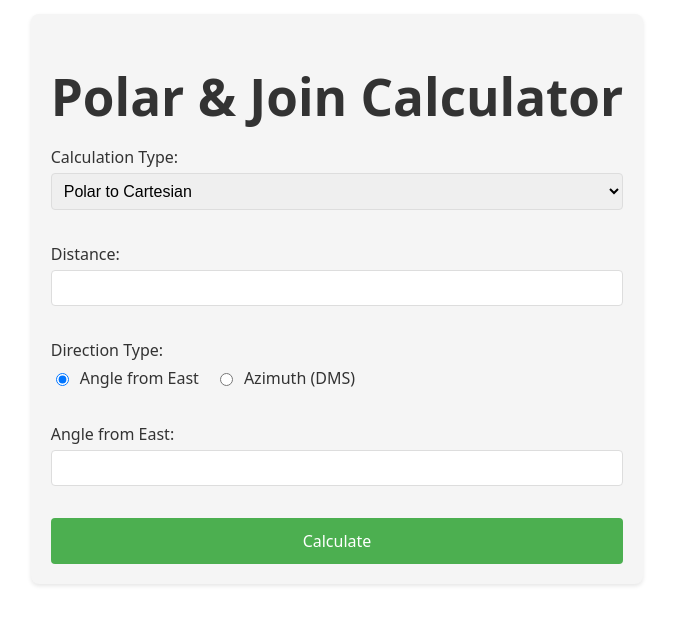
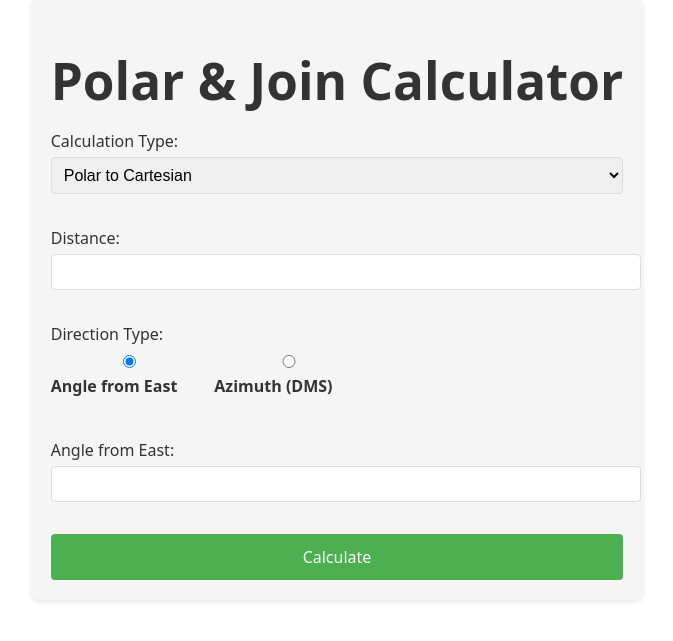
Before and after one commit to tonimwas/polar-join, a React (Vite) app in the folder frontend/: page / in a window 1280 px wide. Shown: the part 101-742 px from the top of the page, without its empty margins (303-976 px from the left). Built offline with nearby package versions, Linux system fonts and the light colour scheme.

Commit message:
Fix: Only validate angle/azimuth for polar method2

```diff
--- a/frontend/src/App.css
+++ b/frontend/src/App.css
@@ -42,35 +42,20 @@ h1 {
   display: flex;
   align-items: center;
   gap: 8px;
-  cursor: pointer;
+  display: block;
+  margin-bottom: 0.5rem;
+  font-weight: bold;
 }
 
-.dms-container {
-  display: flex;
-  gap: 12px;
-  align-items: flex-end;
-}
-
-.dms-field {
-  flex: 1;
-}
-
-.dms-field label {
-  display: block;
-  font-size: 0.875rem;
-  color: #333;
-  margin-bottom: 4px;
-}
-
-.dms-field input {
+.form-group input {
   width: 100%;
-  padding: 8px;
+  padding: 0.5rem;
   border: 1px solid #ddd;
   border-radius: 4px;
   font-size: 1rem;
 }
 
-.dms-field input:focus {
+.form-group input:focus {
   outline: none;
   border-color: #4CAF50;
   box-shadow: 0 0 0 2px rgba(76, 175, 80, 0.2);
@@ -86,6 +71,21 @@ input, select {
   border: 1px solid #ddd;
   border-radius: 4px;
   font-size: 16px;
+}
+
+.form-group.join-pair {
+  display: grid;
+  grid-template-columns: 1fr 1fr;
+  gap: 1rem;
+  margin-bottom: 1rem;
+}
+
+.form-group.join-pair label {
+  margin-bottom: 0.25rem;
+}
+
+.form-group.join-pair input {
+  width: 100%;
 }
 
 .calculate-button {
```
